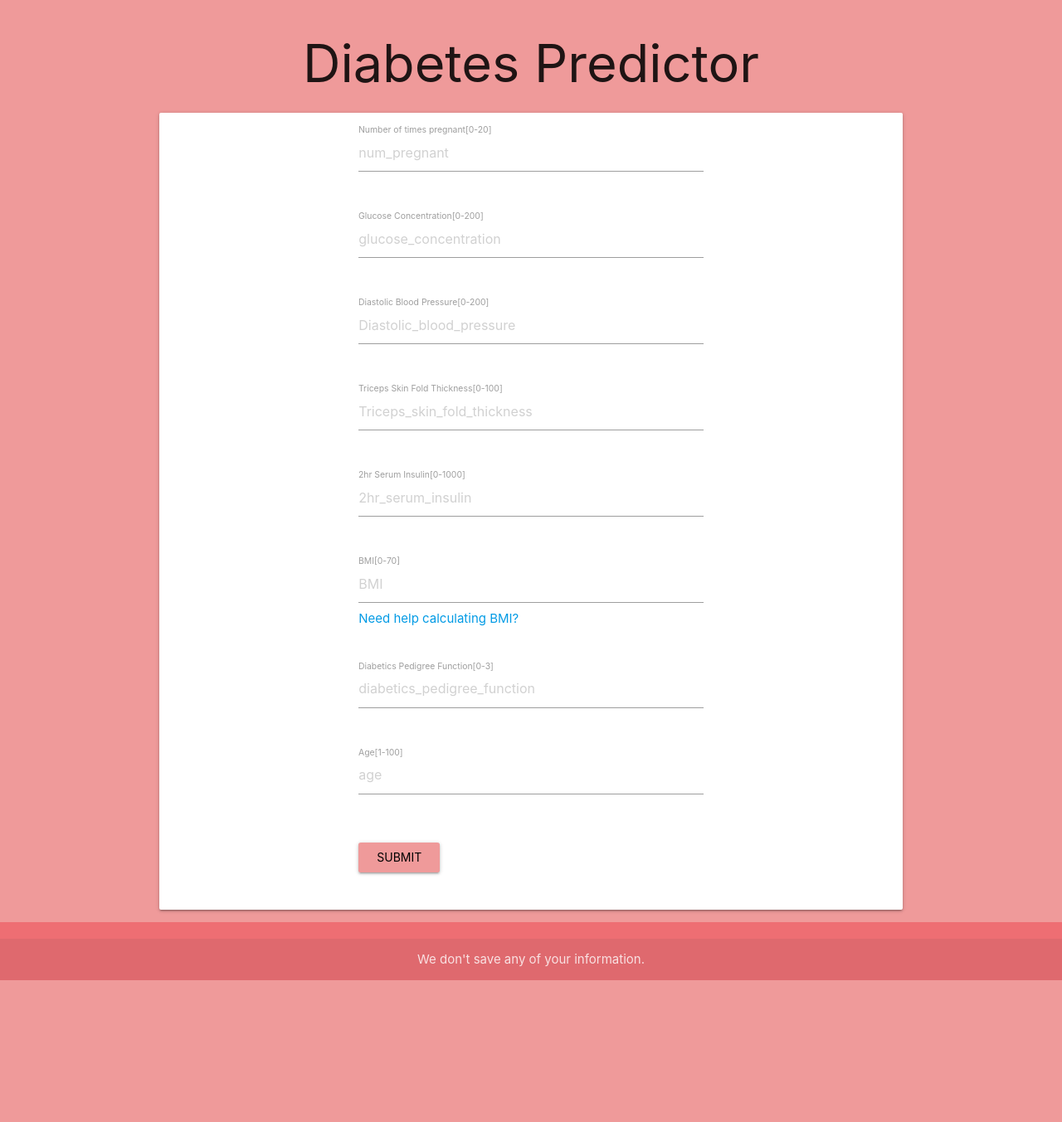
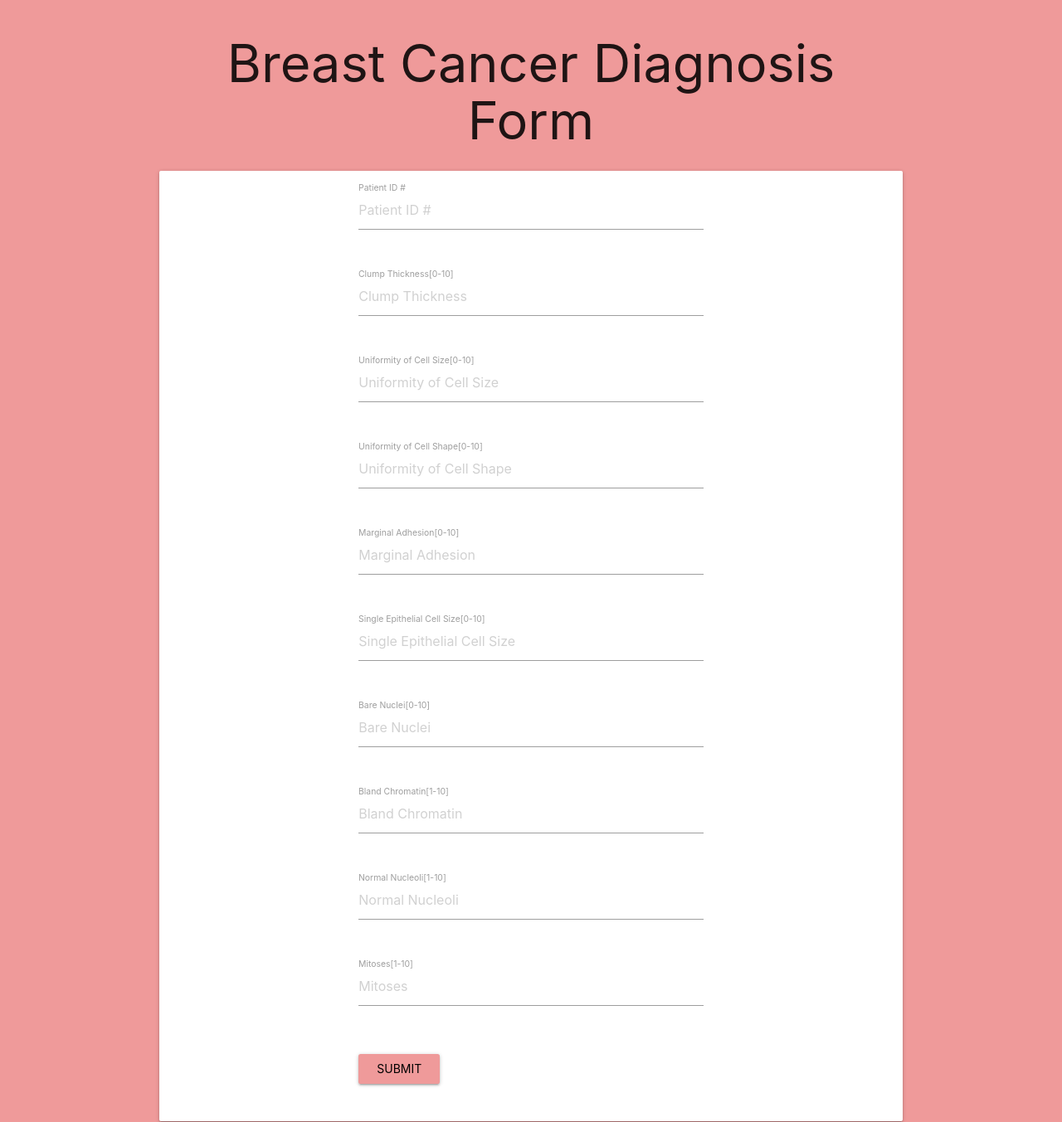
Before and after one commit to ishan22/score_data_test, a website: page index.html in a window 1280 px wide. Shown: the top 1353 px of the page at 83% size. Before the commit the page ends 1182 px from the top, so only its background shows below. Drawn offline with nearby package versions, Linux system fonts and the light colour scheme.

Commit message:
Change UI to work for breast cancer model

```diff
--- a/index.html
+++ b/index.html
@@ -1,7 +1,7 @@
 <!DOCTYPE html>
 <html>
   <head>
-    <title>TEST</title>
+    <title>Breast Cancer Diagnosis</title>
     <!--Import Google Icon Font-->
     <link href="http://fonts.googleapis.com/icon?family=Material+Icons" rel="stylesheet">
     <!-- Compiled and minified CSS -->
@@ -13,55 +13,67 @@
 
   <body class="red lighten-3">
     <div class="container">
-        <h1 class="center align">Diabetes Predictor</h1>
+        <h1 class="center align">Breast Cancer Diagnosis Form</h1>
         <div style="padding: 10px;" class="card row">
    <form action="http://localhost:8080/sendFeatures" method="post" class="col s12">
      <div class="row">
        <div class="input-field col s6 offset-s3">
-         <input placeholder="num_pregnant" name="num_pregnant" id="num_pregnant" type="number" min="0" max="20" class="validate">
-         <label for="num_pregnant"><font size="2.5">Number of times pregnant[0-20]</font></label>
+         <input placeholder="Patient ID #" name="patient_id" id="patient_id" type="number">
+         <label for="patient_id"><font size="2.5">Patient ID #</font></label>
        </div>
      </div>
      <div class="row">
        <div class="input-field col s6 offset-s3">
-         <input placeholder="glucose_concentration" name="glucose" id="glucose_concentration" type="number" min="0" max="200" class="validate">
-         <label for="glucose_concentration"><font size="2.5">Glucose Concentration[0-200]</font></label>
+         <input placeholder="Clump Thickness" name="clump" id="clump" type="number" min="0" max="10" class="validate">
+         <label for="clump"><font size="2.5">Clump Thickness[0-10]</font></label>
        </div>
      </div>
      <div class="row">
        <div class="input-field col s6 offset-s3">
-         <input placeholder="Diastolic_blood_pressure" name="pressure" id="Diastolic_blood_pressure" type="number" min="0" max="200" class="validate">
-         <label for="Diastolic_blood_pressure"><font size="2.5">Diastolic Blood Pressure[0-200]</font></label>
+         <input placeholder="Uniformity of Cell Size" name="cell_size" id="cell_size" type="number" min="0" max="10" class="validate">
+         <label for="cell_size"><font size="2.5">Uniformity of Cell Size[0-10]</font></label>
        </div>
      </div>
      <div class="row">
        <div class="input-field col s6 offset-s3">
-         <input placeholder="Triceps_skin_fold_thickness" name="riceps" id="riceps_skin_fold_thickness" type="number" min="0" max="100" class="validate">
-         <label for="riceps_skin_fold_thickness"><font size="2.5">Triceps Skin Fold Thickness[0-100]</font></label>
+         <input placeholder="Uniformity of Cell Shape" name="cell_shape" id="cell_shape" type="number" min="0" max="10" class="validate">
+         <label for="cell_shape"><font size="2.5">Uniformity of Cell Shape[0-10]</font></label>
        </div>
      </div>
      <div class="row">
        <div class="input-field col s6 offset-s3">
-         <input placeholder="2hr_serum_insulin" name="serum" id="2hr_serum_insulin" type="number" min="0" max="1000" class="validate">
-         <label for="2hr_serum_insulin"><font size="2.5">2hr Serum Insulin[0-1000]</font></label>
+         <input placeholder="Marginal Adhesion" name="adhesion" id="adhesion" type="number" min="0" max="10" class="validate">
+         <label for="marginal_adhesion"><font size="2.5">Marginal Adhesion[0-10]</font></label>
        </div>
      </div>
      <div class="row">
        <div class="input-field col s6 offset-s3">
-         <input placeholder="BMI" name="BMI" id="BMI" type="number" min="0" max="70" class="validate">
-         <label for="BMI"><font size="2.5">BMI[0-70]</font></label> <a href="http://www.cdc.gov/healthyweight/assessing/bmi/adult_bmi/english_bmi_calculator/bmi_calculator.html">Need help calculating BMI?</a>
+         <input placeholder="Single Epithelial Cell Size" name="single_cell" id="single_cell" type="number" min="0" max="10" class="validate">
+         <label for="single_cell"><font size="2.5">Single Epithelial Cell Size[0-10]</font></label>
        </div>
      </div>
      <div class="row">
        <div class="input-field col s6 offset-s3">
-         <input placeholder="diabetics_pedigree_function" name="pedigree" id="diabetics_pedigree_function" type="number" min="0" max="3" class="validate">
-         <label for="diabetics_pedigree_function"><font size="2.5">Diabetics Pedigree Function[0-3]</font></label>
+         <input placeholder="Bare Nuclei" name="bare_nuclei" id="bare_nuclei" type="number" min="0" max="10" class="validate">
+         <label for="bare_nuclei"><font size="2.5">Bare Nuclei[0-10]</font></label>
        </div>
      </div>
      <div class="row">
        <div class="input-field col s6 offset-s3">
-         <input placeholder="age" name="age" id="age" type="number" min="1" max="100" class="validate">
-         <label for="age"><font size="2.5">Age[1-100]</font></label>
+         <input placeholder="Bland Chromatin" name="chromatin" id="chromatin" type="number" min="1" max="10" class="validate">
+         <label for="chromatin"><font size="2.5">Bland Chromatin[1-10]</font></label>
+       </div>
+     </div>
+     <div class="row">
+       <div class="input-field col s6 offset-s3">
+         <input placeholder="Normal Nucleoli" name="nucleoli" id="nucleoli" type="number" min="1" max="10" class="validate">
+         <label for="nucleoli"><font size="2.5">Normal Nucleoli[1-10]</font></label>
+       </div>
+     </div>
+     <div class="row">
+       <div class="input-field col s6 offset-s3">
+         <input placeholder="Mitoses" name="mitoses" id="mitoses" type="number" min="1" max="10" class="validate">
+         <label for="mitoses"><font size="2.5">Mitoses[1-10]</font></label>
        </div>
      </div>
      <div class="row">
```
Also changed, not shown: benign.html (renamed from diabetic.html, +11 -9 lines), malignant.html (renamed from nondiabetic.html, +9 -13 lines), package.json (+6 -4 lines), server.js (+6 -5 lines).
